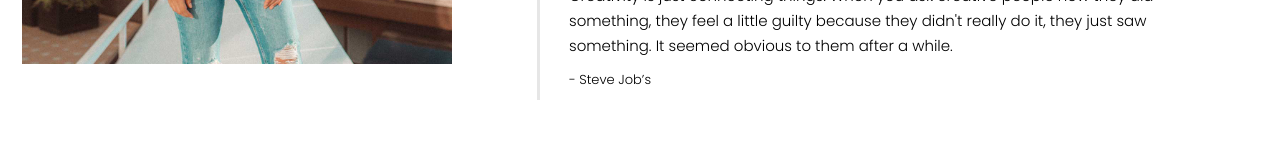
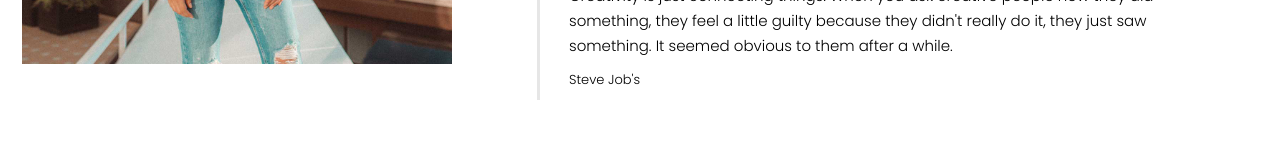
Before and after one commit to Cireka/Cosa-Store-Project, a Next.js app: page /About in a window 1280 px wide. Shown: the part 1672-1832 px from the top of the page. Built offline with nearby package versions, Linux system fonts and the light colour scheme; a web font is replaced by a local one.

Commit message:
minor commit

```diff
--- a/Components/About/About.js
+++ b/Components/About/About.js
@@ -87,7 +87,7 @@ const AboutComp = () => {
                 they didn't really do it, they just saw something. It seemed
                 obvious to them after a while.
               </p>
-              <span>- Steve Job’s</span>
+              <span>Steve Job's</span>
             </div>
           </div>
         </div>
```
